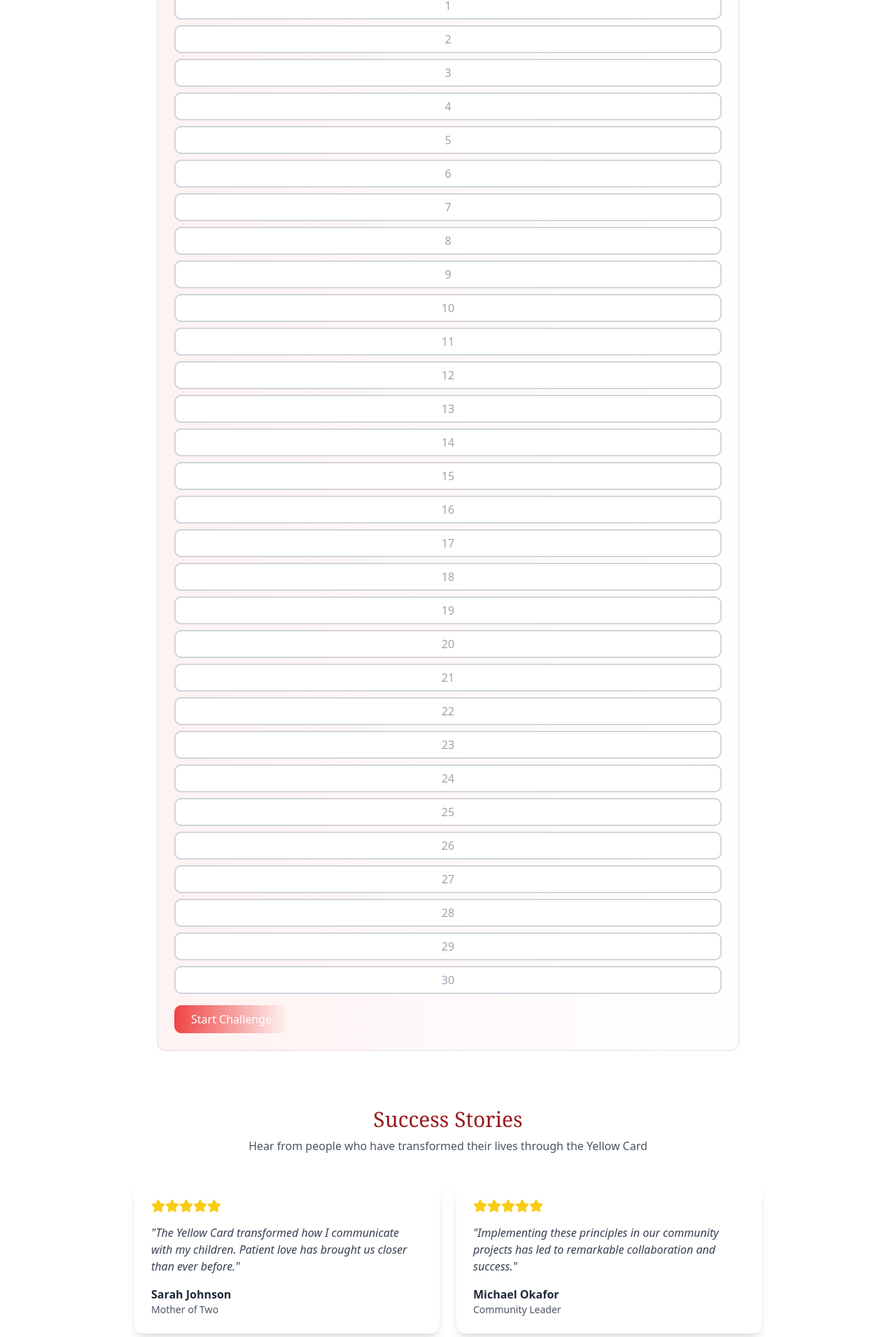
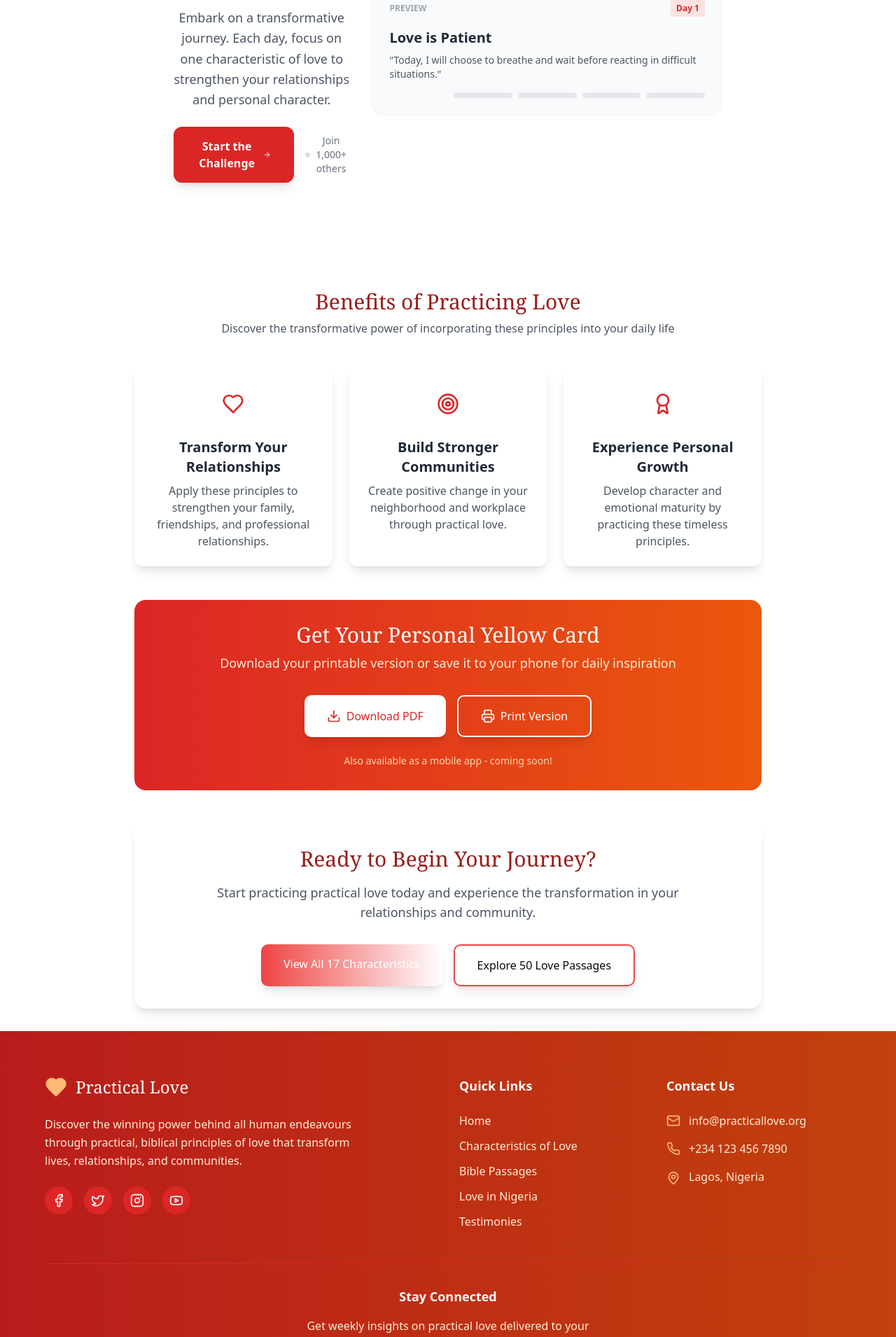
Before and after one commit to Victorralp/Practical-Love, a React (Vite) app: page /yellow-card in a window 1280 px wide. Shown: the part 2540-4450 px from the top of the page at 70% size. Built offline with nearby package versions, Linux system fonts and the light colour scheme.

Commit message:
Fix TypeScript build errors: remove unused imports and variables

```diff
--- a/pages/YellowCardPage.tsx
+++ b/pages/YellowCardPage.tsx
@@ -1,4 +1,4 @@
-import { Heart, Award, Download, Printer, Calendar, Target, Star } from 'lucide-react';
+import { Heart, Award, Download, Printer, Calendar, Target, Star, ArrowRight, Sparkles } from 'lucide-react';
 import { Link } from 'react-router-dom';
 
 export default function YellowCardPage() {
@@ -40,20 +40,7 @@ export default function YellowCardPage() {
     }
   ];
 
-  const testimonials = [
-    {
-      name: "Sarah Johnson",
-      role: "Mother of Two",
-      content: "The Yellow Card transformed how I communicate with my children. Patient love has brought us closer than ever before.",
-      rating: 5
-    },
-    {
-      name: "Michael Okafor",
-      role: "Community Leader",
-      content: "Implementing these principles in our community projects has led to remarkable collaboration and success.",
-      rating: 5
-    }
-  ];
+
 
   const benefits = [
     {
@@ -151,54 +138,64 @@ export default function YellowCardPage() {
             ))}
           </div>
 
-          {/* Progress Tracker */}
-          <div className="bg-gradient-to-r from-red-50 to-orange-50 rounded-xl p-6 border border-red-100">
-            <h3 className="text-xl font-semibold text-red-800 mb-4 flex items-center">
-              <Star className="w-5 h-5 mr-2 text-yellow-500 fill-current" />
+          {/* 30-Day Challenge Teaser */}
+          <div className="bg-gradient-to-br from-red-600 to-orange-600 rounded-2xl p-1 shadow-xl mb-12 transform hover:scale-[1.01] transition-transform duration-300">
+            <div className="bg-white rounded-xl p-6 md:p-8">
+              <div className="flex flex-col md:flex-row items-center gap-8">
+                <div className="flex-1 text-center md:text-left">
+                  <div className="inline-flex items-center px-3 py-1 rounded-full bg-yellow-100 text-yellow-700 text-sm font-semibold mb-4">
+                    <Sparkles className="w-4 h-4 mr-2" />
+                    Transform Your Life
+                  </div>
+                  <h3 className="text-3xl font-serif text-gray-900 mb-4">
                     30-Day Love Challenge
                   </h3>
-            <p className="text-gray-700 mb-4">
-              Track your progress as you practice each characteristic daily. Mark each day you successfully demonstrate practical love.
+                  <p className="text-gray-600 text-lg mb-6 leading-relaxed">
+                    Embark on a transformative journey. Each day, focus on one characteristic of love to strengthen your relationships and personal character.
                   </p>
-            <div className="grid grid-cols-7 gap-2 mb-4">
-              {Array.from({ length: 30 }).map((_, index) => (
-                <div key={index} className="h-10 bg-white border-2 border-dashed border-gray-300 rounded-lg flex items-center justify-center text-gray-400">
-                  {index + 1}
+
+                  <div className="flex flex-col sm:flex-row gap-4 justify-center md:justify-start">
+                    <Link
+                      to="/love-challenge"
+                      className="inline-flex items-center justify-center px-8 py-4 bg-red-600 text-white rounded-xl font-semibold hover:bg-red-700 transition-colors shadow-lg group"
+                    >
+                      Start the Challenge
+                      <ArrowRight className="w-5 h-5 ml-2 group-hover:translate-x-1 transition-transform" />
+                    </Link>
+                    <div className="flex items-center justify-center text-gray-500 text-sm font-medium">
+                      <Star className="w-4 h-4 text-yellow-500 mr-1" />
+                      Join 1,000+ others
                     </div>
-              ))}
-            </div>
-            <Link to="/love-challenge" className="bg-gradient-to-r from-red-500 to-orange-500 text-white px-6 py-2 rounded-lg font-medium hover:from-red-600 hover:to-orange-600 transition-all inline-block">
-              Start Challenge
-            </Link>
                   </div>
                 </div>
 
-        {/* Testimonials */}
-        <div className="mb-12">
-          <h2 className="text-3xl font-serif text-center text-red-800 mb-2">Success Stories</h2>
-          <p className="text-gray-600 text-center mb-10 max-w-2xl mx-auto">
-            Hear from people who have transformed their lives through the Yellow Card
+                {/* Visual Preview Card */}
+                <div className="w-full md:w-2/5 max-w-sm">
+                  <div className="bg-gray-50 rounded-2xl p-6 border border-gray-100 shadow-inner relative overflow-hidden">
+                    <div className="absolute top-0 right-0 w-24 h-24 bg-yellow-100 rounded-full -mr-12 -mt-12 opacity-50"></div>
+                    <div className="relative z-10">
+                      <div className="flex justify-between items-center mb-4">
+                        <span className="text-xs font-bold tracking-wider text-gray-400 uppercase">Preview</span>
+                        <span className="bg-red-100 text-red-600 text-xs font-bold px-2 py-1 rounded">Day 1</span>
+                      </div>
+                      <h4 className="text-xl font-bold text-gray-800 mb-2">Love is Patient</h4>
+                      <p className="text-gray-600 text-sm mb-4">
+                        "Today, I will choose to breathe and wait before reacting in difficult situations."
                       </p>
-
-          <div className="grid grid-cols-1 md:grid-cols-2 gap-6">
-            {testimonials.map((testimonial, index) => (
-              <div key={index} className="bg-white rounded-xl p-6 shadow-lg">
-                <div className="flex items-center mb-4">
-                  <div className="flex text-yellow-400">
-                    {[...Array(testimonial.rating)].map((_, i) => (
-                      <Star key={i} className="w-5 h-5 fill-current" />
+                      <div className="flex gap-2">
+                        {[1, 2, 3, 4, 5].map((_, i) => (
+                          <div key={i} className={`h-2 flex-1 rounded-full ${i === 0 ? 'bg-red-500' : 'bg-gray-200'}`}></div>
                         ))}
                       </div>
                     </div>
-                <p className="text-gray-700 italic mb-4">"{testimonial.content}"</p>
-                <div>
-                  <p className="font-semibold text-gray-800">{testimonial.name}</p>
-                  <p className="text-gray-600 text-sm">{testimonial.role}</p>
                   </div>
                 </div>
-            ))}
               </div>
             </div>
+          </div>
+        </div>
+
+
 
         {/* Benefits Section */}
         <div className="mb-12">
```
Also changed, not shown: pages/TestimoniesPage.tsx (+9 -44 lines). Lines whose indentation alone changed are shown as unchanged.
